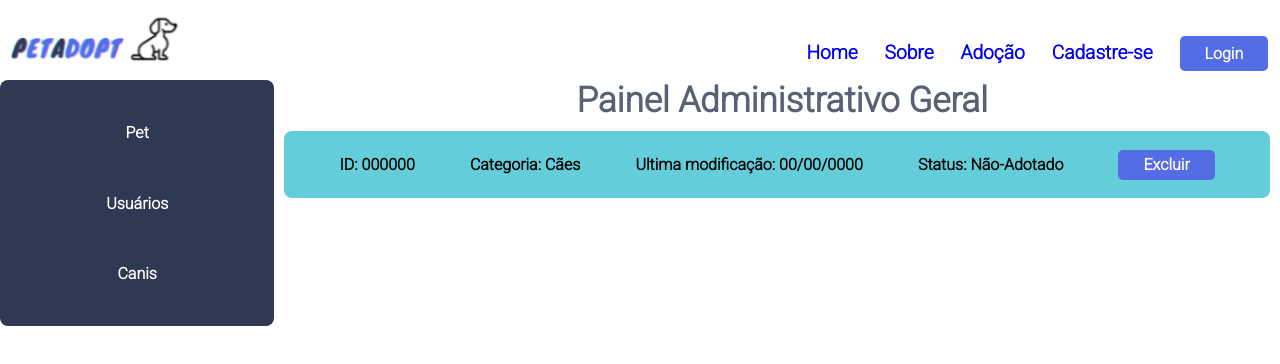
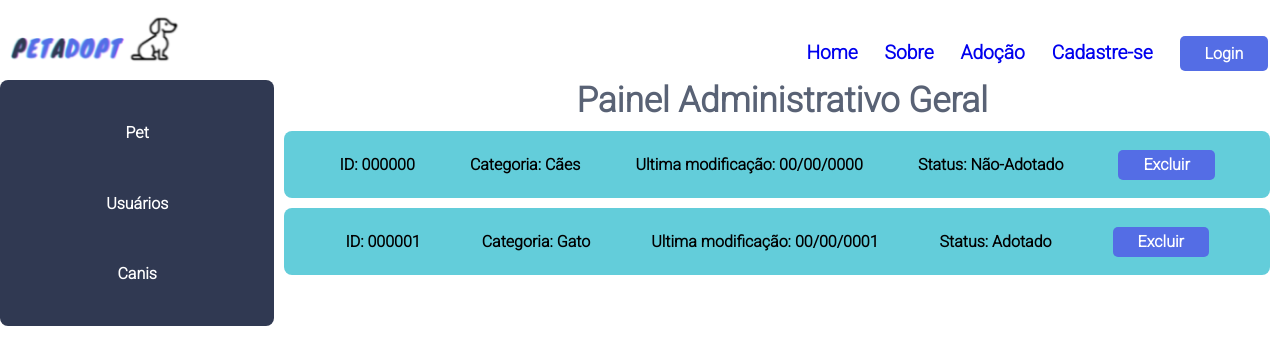
Before and after one commit to DS1-G1/DS-G1, a React (Create React App) app in the folder web/: page /admin in a window 1280 px wide. Shown: the top 364 px of the page. Built offline with nearby package versions, Linux system fonts and the light colour scheme.

Commit message:
adicionado listagem dos pets

```diff
--- a/web/src/pages/adminInicial/index.js
+++ b/web/src/pages/adminInicial/index.js
@@ -4,12 +4,19 @@ import Buttom from "../../components/buttonBlue";
 import * as S from "./style"
 
 
-const PetsData = {
+const PetsData = [{
     ID: "000000",
     categoria: "Cães",
     lastModification: "00/00/0000",
     status: "Não-Adotado"
+  },
+  {
+    ID: "000001",
+    categoria: "Gato",
+    lastModification: "00/00/0001",
+    status: "Adotado"
   }
+]
 
 
 const AdminInicial = () => {
@@ -28,15 +35,17 @@ const AdminInicial = () => {
       <S.LabelPainel>
         Painel Administrativo Geral
       </S.LabelPainel>
+    { PetsData.map( (pets) =>
       <S.ListPets>
       <S.LabelList>
-          <div>ID: {PetsData.ID}</div>
-          <div>Categoria: {PetsData.categoria}</div>
-          <div>Ultima modificação: {PetsData.lastModification}</div>
-          <div>Status: {PetsData.status}</div>
+        <div>ID: {pets.ID}</div>
+        <div>Categoria: {pets.categoria}</div>
+        <div>Ultima modificação: {pets.lastModification}</div>
+        <div>Status: {pets.status}</div>
         <Buttom height="30px" >Excluir</Buttom>
       </S.LabelList>
     </S.ListPets>
+    ) }
     </S.ListConteiner>
 
     </S.Conteiner>
```
Lines whose indentation alone changed are shown as unchanged.
